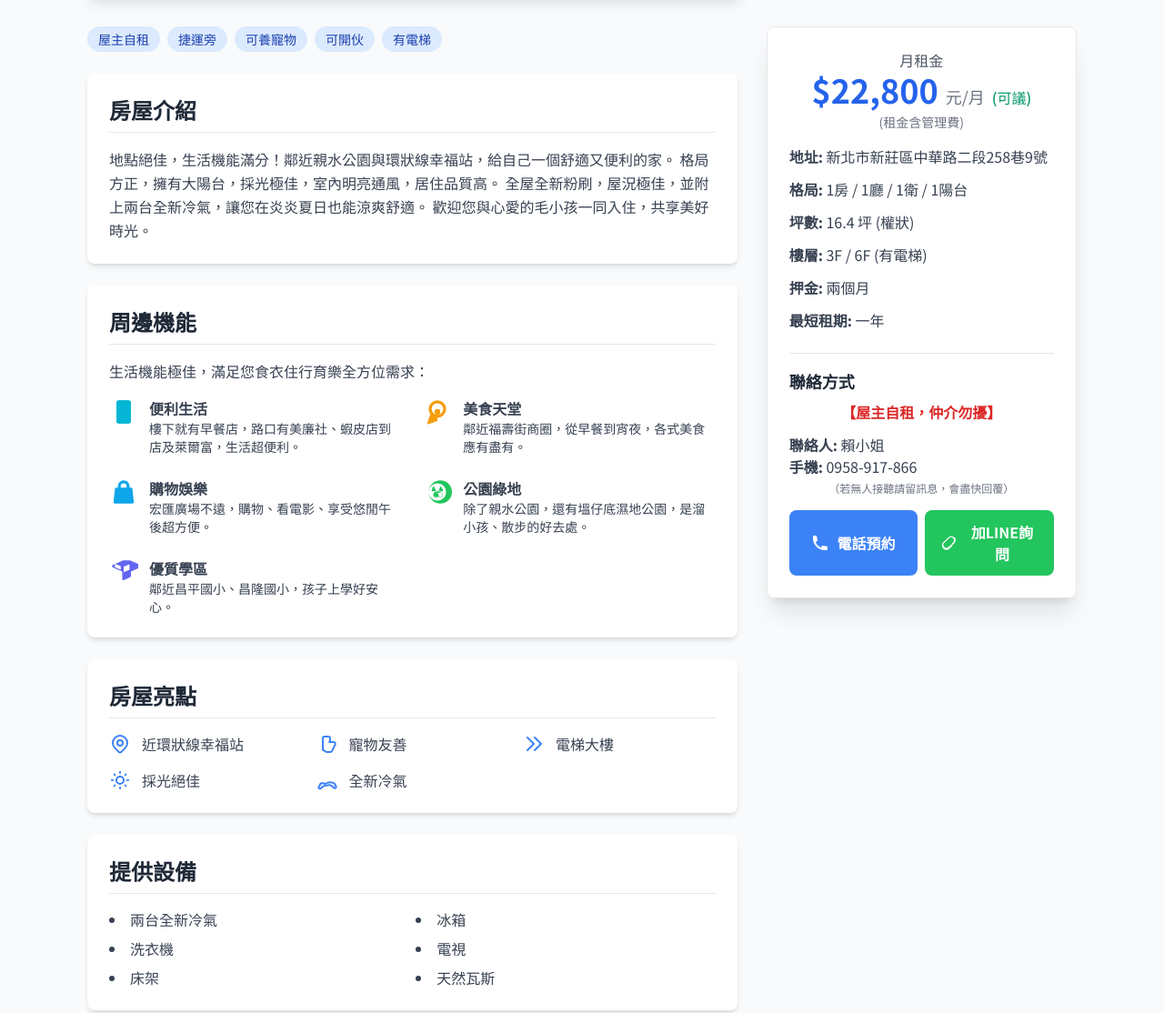
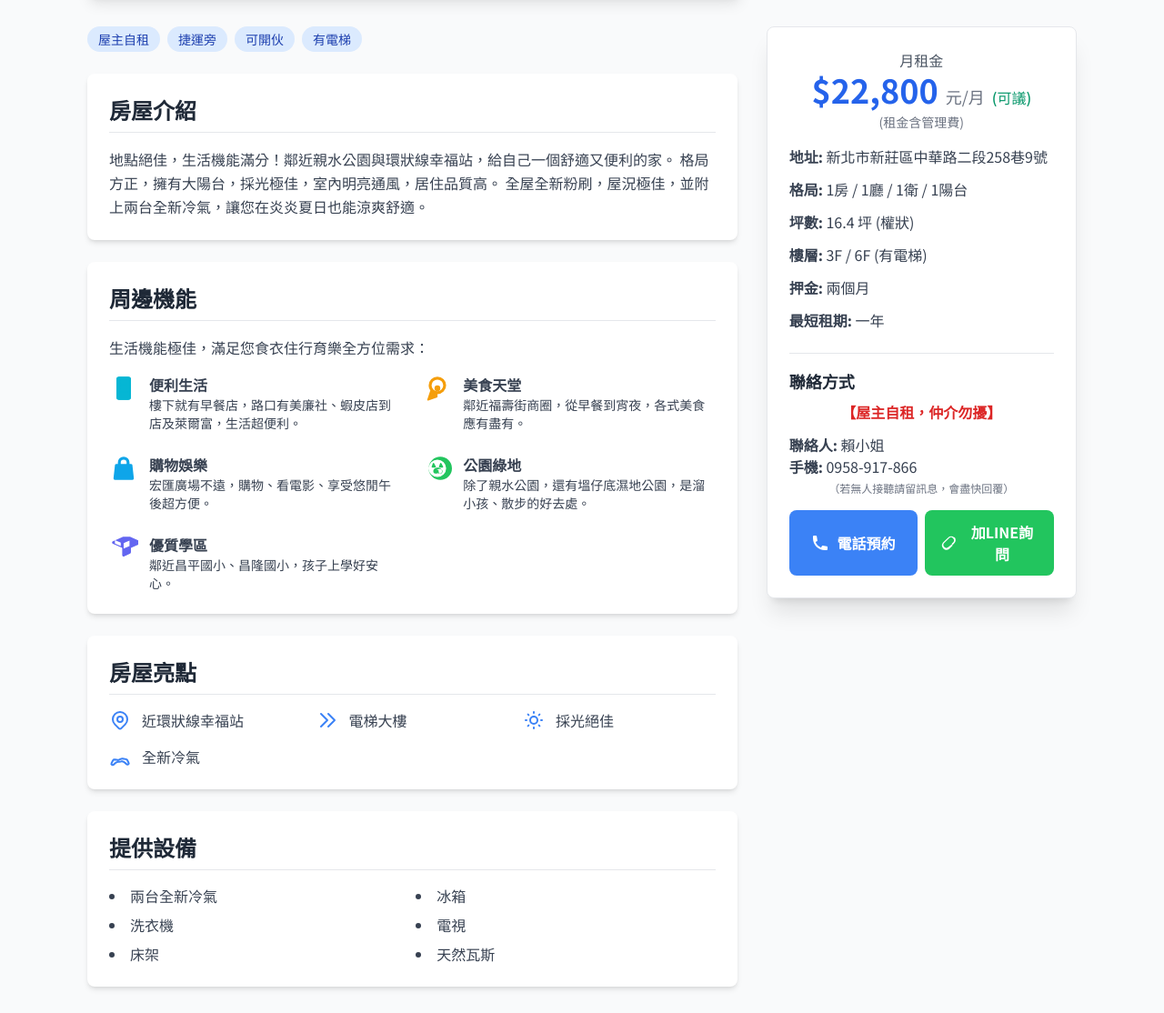
Before and after one commit to stan0424/rental-landing, a plain HTML site: page index.html in a window 1280 px wide. Shown: the part 659-1773 px from the top of the page at 91% size. Drawn offline with nearby package versions, Linux system fonts and the light colour scheme.

Commit message:
Update index.html

```diff
--- a/index.html
+++ b/index.html
@@ -3,7 +3,7 @@
 <head>
     <meta charset="UTF-8">
     <meta name="viewport" content="width=device-width, initial-scale=1.0">
-    <title>新莊幸福站公園宅｜方正採光1房1廳｜可寵</title>
+    <title>新莊幸福站公園宅｜方正採光1房1廳</title>
     <script src="https://cdn.tailwindcss.com"></script>
     <link href="https://fonts.googleapis.com/css2?family=Noto+Sans+TC:wght@400;500;700&display=swap" rel="stylesheet">
     <!-- Swiper.js CSS -->
@@ -111,7 +111,7 @@
 
         <header class="mb-8 px-4 md:px-0">
             <h1 class="text-3xl md:text-4xl font-bold text-gray-800">新莊幸福站公園宅｜方正採光1房1廳</h1>
-            <p class="text-lg text-blue-600 font-semibold mt-1">✨ 可寵物・電梯大樓・全新設備 ✨</p>
+            <p class="text-lg text-blue-600 font-semibold mt-1">✨ 電梯大樓・全新設備 ✨</p>
         </header>
 
         <!-- Image Gallery Section -->
@@ -138,7 +138,6 @@
                 <div class="flex flex-wrap gap-2 mb-6">
                     <span class="bg-blue-100 text-blue-800 text-sm font-medium px-3 py-1 rounded-full">屋主自租</span>
                     <span class="bg-blue-100 text-blue-800 text-sm font-medium px-3 py-1 rounded-full">捷運旁</span>
-                    <span class="bg-blue-100 text-blue-800 text-sm font-medium px-3 py-1 rounded-full">可養寵物</span>
                     <span class="bg-blue-100 text-blue-800 text-sm font-medium px-3 py-1 rounded-full">可開伙</span>
                     <span class="bg-blue-100 text-blue-800 text-sm font-medium px-3 py-1 rounded-full">有電梯</span>
                 </div>
@@ -149,7 +148,6 @@
                         地點絕佳，生活機能滿分！鄰近親水公園與環狀線幸福站，給自己一個舒適又便利的家。
                         格局方正，擁有大陽台，採光極佳，室內明亮通風，居住品質高。
                         全屋全新粉刷，屋況極佳，並附上兩台全新冷氣，讓您在炎炎夏日也能涼爽舒適。
-                        歡迎您與心愛的毛小孩一同入住，共享美好時光。
                     </p>
                 </div>
 
@@ -218,10 +216,6 @@
                         <div class="flex items-center space-x-3">
                             <svg xmlns="http://www.w3.org/2000/svg" class="h-6 w-6 text-blue-500" fill="none" viewBox="0 0 24 24" stroke="currentColor"><path stroke-linecap="round" stroke-linejoin="round" stroke-width="2" d="M17.657 16.657L13.414 20.9a1.998 1.998 0 01-2.827 0l-4.244-4.243a8 8 0 1111.314 0z" /><path stroke-linecap="round" stroke-linejoin="round" stroke-width="2" d="M15 11a3 3 0 11-6 0 3 3 0 016 0z" /></svg>
                             <span>近環狀線幸福站</span>
-                        </div>
-                        <div class="flex items-center space-x-3">
-                            <svg xmlns="http://www.w3.org/2000/svg" class="h-6 w-6 text-blue-500" fill="none" viewBox="0 0 24 24" stroke="currentColor"><path stroke-linecap="round" stroke-linejoin="round" stroke-width="2" d="M14 10h4.764a2 2 0 011.789 2.894l-3.5 7A2 2 0 0115.263 21h-4.017c-.163 0-.326-.02-.485-.06L7 18.734V6a2 2 0 012-2h4a2 2 0 012 2v4z" /></svg>
-                            <span>寵物友善</span>
                         </div>
                         <div class="flex items-center space-x-3">
                             <svg xmlns="http://www.w3.org/2000/svg" class="h-6 w-6 text-blue-500" fill="none" viewBox="0 0 24 24" stroke="currentColor"><path stroke-linecap="round" stroke-linejoin="round" stroke-width="2" d="M13 5l7 7-7 7M5 5l7 7-7 7" /></svg>
```
